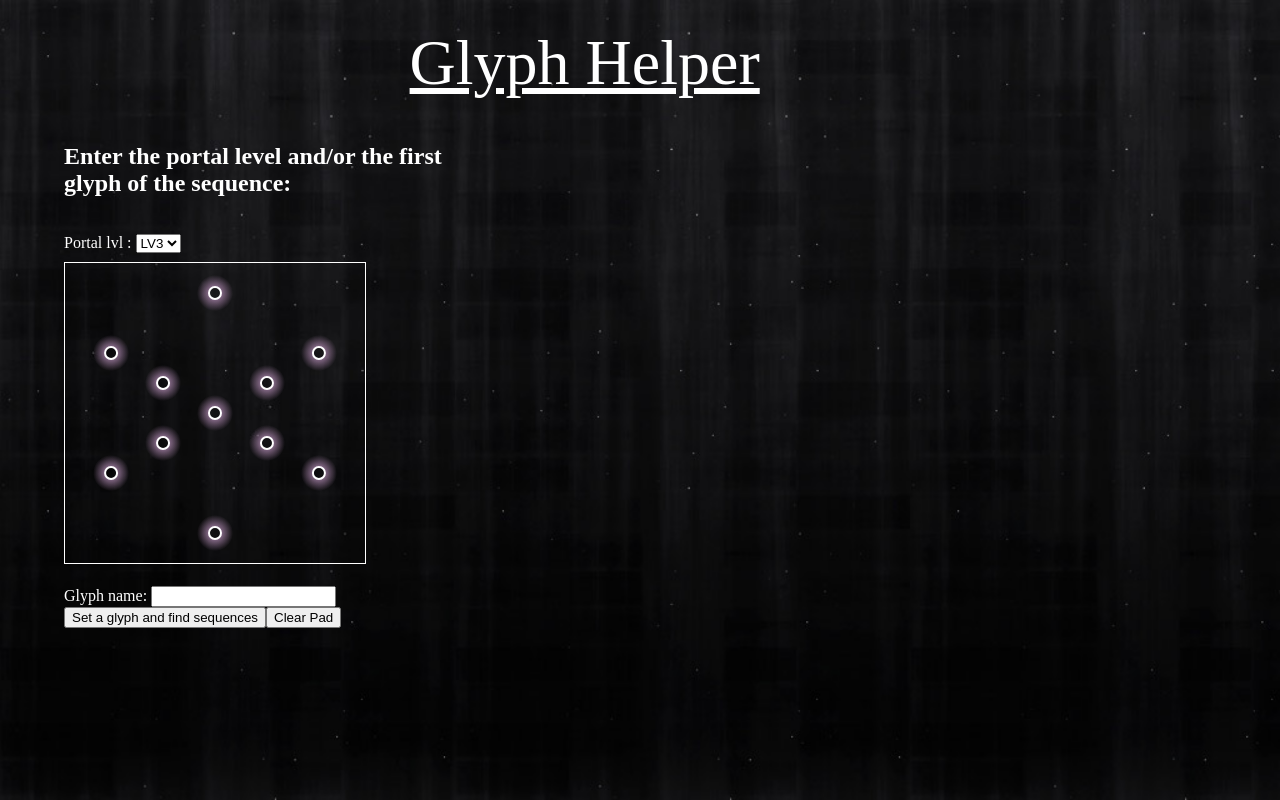
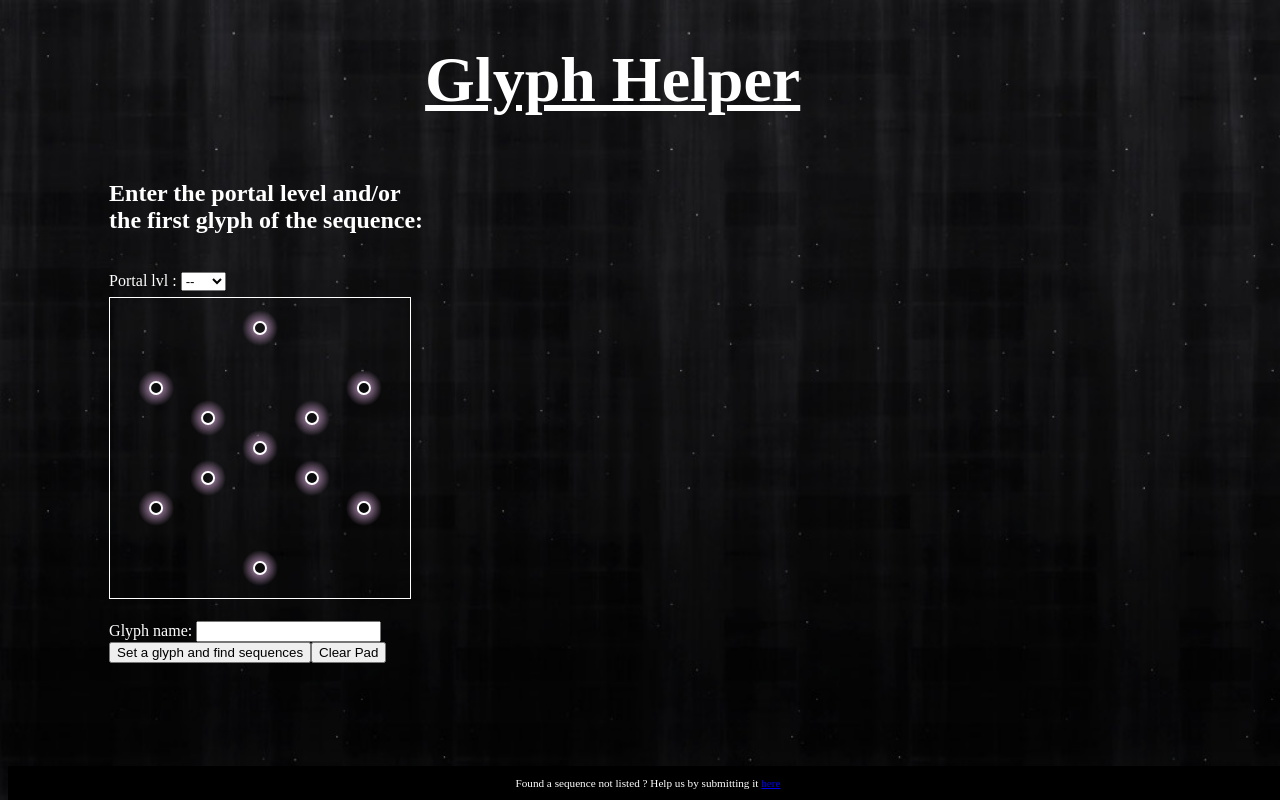
Before and after one commit to djizus/Glyph, a plain HTML site: page glyph.html in a window 1280 px wide. Both pictures are taken after a click on the button "Clear Pad". Drawn offline with Linux system fonts and the light colour scheme; a web font is replaced by a local one.

Commit message:
v0.4
Added more css = better design / bugfix on firefox

```diff
--- a/black.css
+++ b/black.css
@@ -1,9 +1,8 @@
 @font-face {
-  font-family: 'Coda';
+  font-family: "Coda";
   font-style: normal;
-  font-weight: 200;
-  src: local('Coda'), local('Coda-Regular'), url(http://fonts.gstatic.com/s/coda/v10/_xmjOXyFZCVnKmbBxb_PUA.woff2) format('woff2');
-  unicode-range: U+0000-00FF, U+0131, U+0152-0153, U+02C6, U+02DA, U+02DC, U+2000-206F, U+2074, U+20AC, U+2212, U+2215, U+E0FF, U+EFFD, U+F000;
+  font-weight: 400;
+  src: local("Coda"), local("Coda-Regular"), url("http://fonts.gstatic.com/s/coda/v10/_xmjOXyFZCVnKmbBxb_PUA.woff2") format("woff2"), url("http://fonts.gstatic.com/s/coda/v10/A7A0IS2-4Ga-ZdxhMlAPjg.woff") format("woff");
 }
 
 header {
@@ -18,31 +17,45 @@ html {
 	font-family: 'Coda';
 }
 
-body {
-    margin: 2% 5%;
-}
-
 .list-page{
 	width: 100%;
 	font-size: 8px;
 }
 
-a {
+h1 {
     color: white;
 	font-size: 400%;
-	margin: 0 30%;
+	margin-left: 33%;
+    text-decoration: underline;
 }
 
 #divMain{
-	margin-top: 2%;
-    width: 35%;
+	margin-left: 8%;
+    width: 25%;
     float: left;
-	margin-right: 5%;
+	margin-right: 12%;
 }
+
+#control{
+	margin-bottom: 20%;
+	}
 
 .DivLVs{
     width: 55%;
-	margin-top: 2.1%;
+	height: 42em;
     float: left;
-	margin-left: 1%;
+	margin-bottom: 5%;
+	overflow:auto;
+    overflow-y: scroll;
 }
+
+#footer {
+	text-align: center;
+	float:left;
+	position: fixed;
+	bottom: 0;
+	width:100%;
+	background: #000;
+	color: #FFF;
+	font-size: 70%;
+}
--- a/glyph-game.js
+++ b/glyph-game.js
@@ -27,7 +27,8 @@ function findSequence(){
 	seqDiv.innerHTML = "";
 	seqDiv.style.display='block';
 	seqDiv.style.width='55%';
-	seqDiv.style.marginTop='2.1%';
+	//seqDiv.style.marginTop='2.1%';
+	seqDiv.style.marginBottom='5%';
 	seqDiv.style.float='left';
 	var divDisplay = document.getElementById("DivLV"+strUser);
 	divDisplay.style.display='none';
--- a/glyph-sequence-dic.js
+++ b/glyph-sequence-dic.js
@@ -46,6 +46,7 @@
             ["CHANGE", "HUMAN", "REBEL"],
             ["COMPLEX", "JOURNEY", "FUTURE"],
             ["COURAGE", "DESTINY", "FUTURE"],
+            ["DANGER", "CHANGE", "PAST"],
             ["DESTROY", "IMPURE", "TRUTH"],
             ["DESTROY", "DIFFICULT", "BARRIER"],
             ["DESTROY", "DESTINY", "BARRIER"],
@@ -62,6 +63,8 @@
             ["GAIN", "CIVILIZATION", "PEACE"],
             ["HUMAN", "GAIN", "SAFETY"],
             ["HARM", "DANGER", "AVOID"],
+			["HIDE","JOURNEY","TRUTH"],
+			["HIDE","PATH","FUTURE"],
             ["IMPROVE", "ADVANCE", "PRESENT"],
             ["IMPROVE", "HUMAN", "SHAPERS"],
             ["INSIDE", "MIND", "FUTURE"],
@@ -72,8 +75,10 @@
             ["LIBERATE", "HUMAN", "FUTURE"],
             ["LOSE", "ATTACK", "RETREAT"],
             ["MIND", "OPEN", "LIVE"],
+            ["MIND", "EQUAL", "TRUTH"],
             ["NATURE", "PURE", "DEFEND"],
             ["OPENALL", "PORTAL", "SUCCESS"],
+            ["OPENALL", "SIMPLE", "TRUTH"],
             ["PATH", "PEACE", "DIFFICULT"],
             ["PEACE", "SIMPLE", "JOURNEY"],
             ["PERFECTION", "PATH", "PEACE"],
@@ -123,6 +128,8 @@
             ["GAIN", "CIVILIZATION", "PEACE"],
             ["HUMAN", "GAIN", "SAFETY"],
             ["HARM", "DANGER", "AVOID"],
+			["HIDE","JOURNEY","TRUTH"],
+			["HIDE","PATH","FUTURE"],
             ["IMPROVE", "ADVANCE", "PRESENT"],
             ["IMPROVE", "HUMAN", "SHAPERS"],
             ["INSIDE", "MIND", "FUTURE"],
@@ -133,8 +140,10 @@
             ["LIBERATE", "HUMAN", "FUTURE"],
             ["LOSE", "ATTACK", "RETREAT"],
             ["MIND", "OPEN", "LIVE"],
+            ["MIND", "EQUAL", "TRUTH"],
             ["NATURE", "PURE", "DEFEND"],
             ["OPENALL", "PORTAL", "SUCCESS"],
+            ["OPENALL", "SIMPLE", "TRUTH"],
             ["PATH", "PEACE", "DIFFICULT"],
             ["PEACE", "SIMPLE", "JOURNEY"],
             ["PERFECTION", "PATH", "PEACE"],
--- a/glyph-tools.js
+++ b/glyph-tools.js
@@ -403,12 +403,27 @@
                 ctx.stroke();
             };
         }
+		if(navigator.userAgent.toLowerCase().indexOf('firefox') > -1)
+		{
+			setTimeout(function(){
 				for(var ni = 0; ni < NODE_POS.length; ++ni){
 				funDraw(
 					ctx,
 					getNodePosX(glyphCenterX, glyphRadius, ni),
 					getNodePosY(glyphCenterY, glyphRadius, ni),
 					nodeRadius);
+				}
+			},0);
+		}
+		else
+		{
+			for(var ni = 0; ni < NODE_POS.length; ++ni){
+				funDraw(
+					ctx,
+					getNodePosX(glyphCenterX, glyphRadius, ni),
+					getNodePosY(glyphCenterY, glyphRadius, ni),
+					nodeRadius);
+			}
 		}
     }
 
--- a/glyph.html
+++ b/glyph.html
@@ -3,15 +3,17 @@
   <head>
     <meta charset="UTF-8" />
     <meta name="viewport" content="width=device-width" />
+	<!-- CSS -->
     <link rel="stylesheet" href="black.css" />
+	<!-- JS libs -->
     <script type="text/javascript" src="glyph-tools.js" charset="utf-8"></script>
     <script type="text/javascript" src="glyph-dic.js" charset="utf-8"></script>
     <script type="text/javascript" src="glyph-sequence-dic.js" charset="utf-8"></script>
     <script type="text/javascript" src="glyph-game.js" charset="utf-8"></script>
     <title>Glyph Helper - Sequence Finder </title>
-    <a href="#">Glyph Helper</a>
   </head>
   <body>
+    <h1>Glyph Helper</h1>
     <div id="list-page">
       <script>
       //<![CDATA[
@@ -30,8 +32,8 @@
 		  var newDiv = document.createElement('div');
 		  newDiv.style.margin = "0 0 2% 0";
 			var selectHTML = "";
-			selectHTML="<br/>Portal lvl : <select id='sel1' onchange='displayLvl()'>";
-			for(lv = 3; lv <= 8; ++lv){
+			selectHTML="<br/>Portal lvl : <select id='sel1' onchange='displayLvl()'><option value='--'>--</option>";
+			for(lv = 4; lv <= 8; ++lv){
 				selectHTML+= "<option value='"+lv+"'>LV"+lv+"</option>";
 			}
 			selectHTML += "</select>";
@@ -73,6 +75,7 @@
 		  bClear.value = "Clear Pad";
 		  bClear.addEventListener("click", function(e){
 			  glyphPad.clearGlyph();
+			  displayLvl();
 		  }, false);
 		 c.appendChild(bClear);
 
@@ -100,7 +103,6 @@
 			  glyphPad.setGlyph((gm9igt.glyphtionaryIndex[word.toLowerCase()] || [null])[0]);
 			  findSequence();
 		  }
-
 	  //----------------------------------------------------------------//
 
           for(lv = 0; lv <= 8; ++lv){
@@ -156,6 +158,10 @@
       })();
       //]]>
       </script>
+	  <div id="footer">
+			<p> Found a sequence not listed ? Help us by submitting it <a href="https://github.com/djizus/Glyph">here</a></p>
+	</div>
+
     </div>
   </body>
 </html>
```
Also changed, not shown: index.html (+10 -4 lines). Lines whose indentation alone changed are shown as unchanged.
